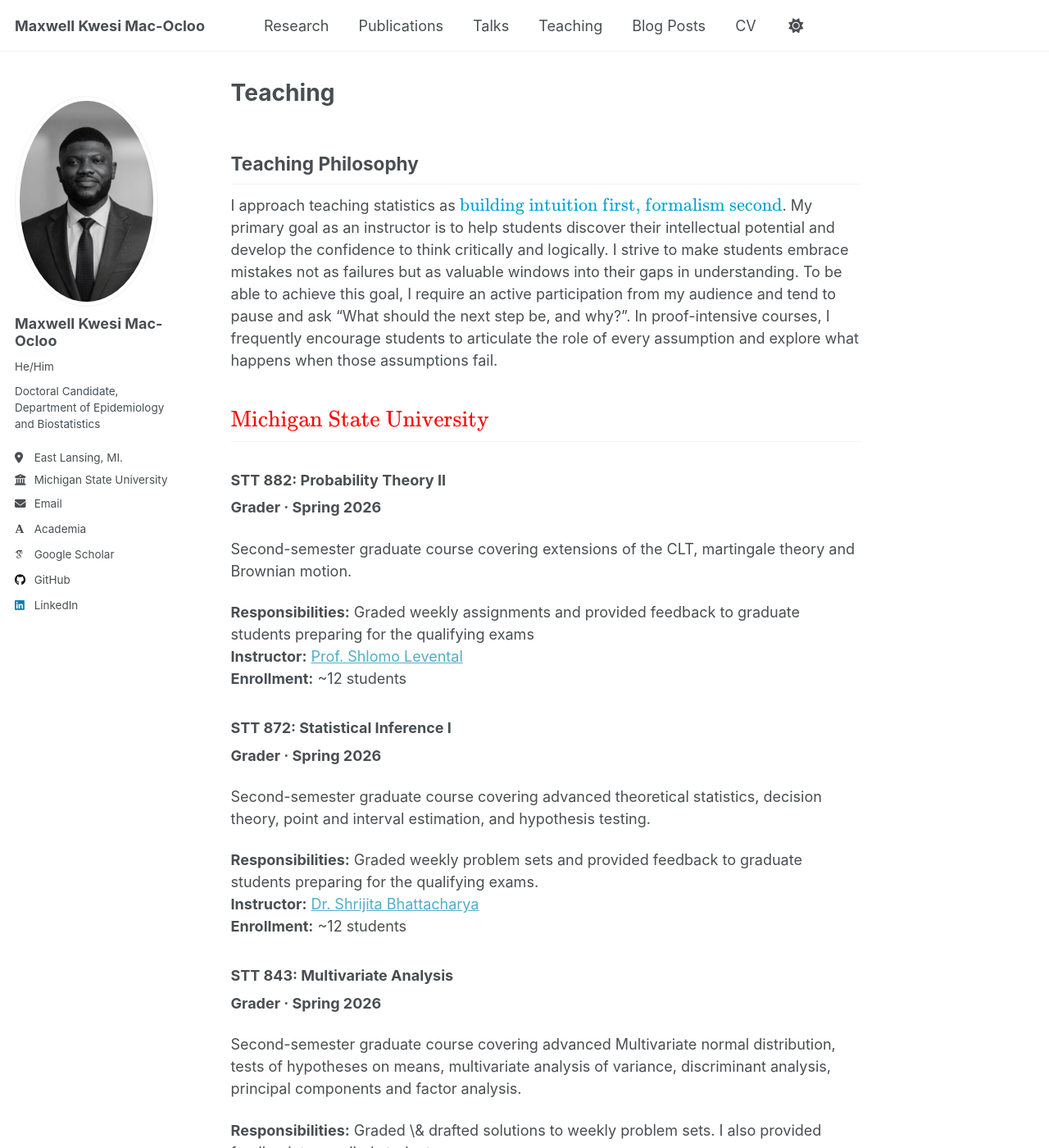
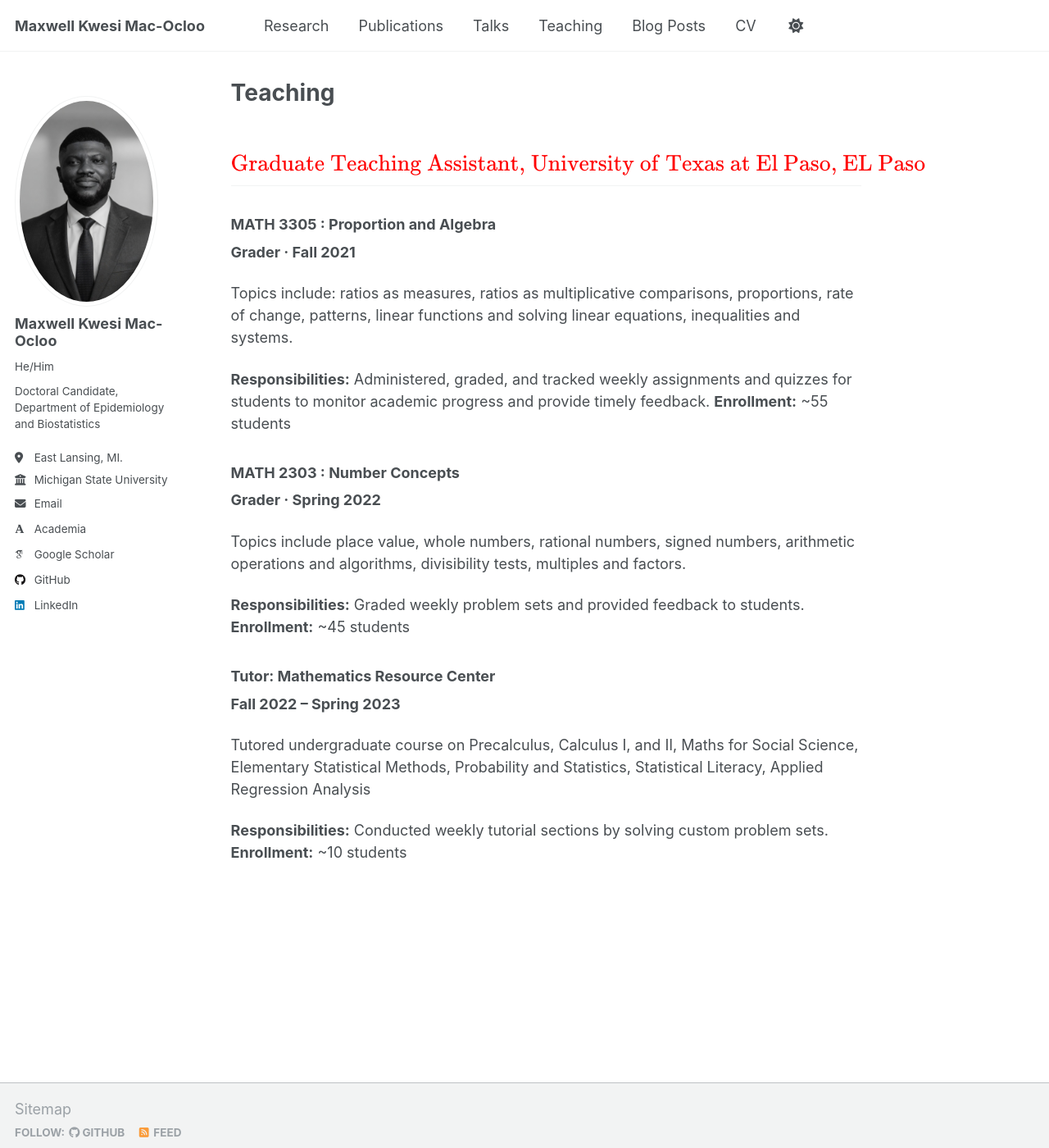
Before and after one commit to MaxwellMacocloo/maxwellmacocloo.github.io, a Jekyll site: the page built from _pages/teaching.md, in a window 1280 px wide and 1400 px high. Shown: the whole window at 82% size. Built offline with Jekyll 4.4.1, drawn with Linux system fonts in a browser that asks for light colours; some web fonts are replaced; some of the changed text lies outside the part shown.

Commit message:
Revise teaching experience and update course details
Updated teaching experience section with new roles and responsibilities, including positions at the University of Texas at El Paso and Michigan State University. Removed outdated information and added new courses taught and responsibilities held.

```diff
--- a/_pages/teaching.md
+++ b/_pages/teaching.md
@@ -5,105 +5,38 @@ permalink: /teaching/
 author_profile: true
 ---
 
-## Teaching Philosophy
 
-I approach teaching statistics as $\color{#00a0d1}{\text{building intuition first, formalism second}}$. My primary goal as an instructor is to help students discover their intellectual potential and develop the confidence to think critically and logically. I strive to make students embrace mistakes not as failures but as valuable windows into their gaps in understanding. To be able to achieve this goal, I require an active participation from my audience and tend to pause and ask  “What should the next step be, and why?”. In proof-intensive courses, I frequently encourage students to articulate the role of every assumption and explore what happens when those assumptions fail.
+## $\color{red}\text{Graduate Teaching Assistant, University of Texas at El Paso, EL Paso}$
 
-## $\color{red}\text{Michigan State University}$
+### MATH 3305 : Proportion and Algebra
+**Grader · Fall 2021**
 
-### STT 882: Probability Theory II
-**Grader · Spring 2026**
+Topics include: ratios as measures, ratios as multiplicative
+comparisons, proportions, rate of change, patterns, linear
+functions and solving linear equations, inequalities and systems.
 
-Second-semester graduate course covering extensions of the CLT, martingale theory and Brownian motion.
+**Responsibilities:** Administered, graded, and tracked weekly assignments and quizzes for students to monitor academic progress and provide timely feedback.
+**Enrollment:** ~55 students
 
-**Responsibilities:** Graded weekly assignments and provided feedback to graduate students preparing for the qualifying exams
-**Instructor:** [Prof. Shlomo Levental](https://directory.natsci.msu.edu/directory/Profiles/Person/102576)
-**Enrollment:** ~12 students
+### 	MATH 2303 : Number Concepts
+**Grader · Spring 2022**
 
-### STT 872: Statistical Inference I
-**Grader · Spring 2026**
+Topics include place value, whole numbers,
+rational numbers, signed numbers, arithmetic operations and algorithms,
+divisibility tests, multiples and factors.
 
-Second-semester graduate course covering advanced theoretical statistics, decision theory, point and interval estimation, and hypothesis testing.
-
-**Responsibilities:** Graded weekly problem sets and provided feedback to graduate students preparing for the qualifying exams.
-**Instructor:** [Dr. Shrijita Bhattacharya](https://shrijitabhattacharya.github.io)
-**Enrollment:** ~12 students
-
-### STT 843: Multivariate Analysis
-**Grader · Spring 2026**
-
-Second-semester graduate course covering advanced Multivariate normal distribution, tests of hypotheses on means, multivariate analysis of variance, discriminant analysis, principal components and factor analysis.
-
-**Responsibilities:** Graded \& drafted solutions to weekly problem sets. I also provided feedback to enrolled students.
-**Instructor:** [Dr. Guanqun Cao](https://sites.google.com/view/guanquncaowebpage)
-**Enrollment:** ~10 students
-
-### STT 200: Statistical Methods
-**Instructor · Summer 2023**
-
-Undergraduate course covering data analysis, informal probability models and random variables, randomization-based inference, confidence intervals, and simple linear regression
-
-**Responsibilities:** Held weekly office hours to work through course concepts and problem sets with students, and collaborated with the instructional team in weekly meetings to design and grade homework, midterms, and final exams.
-**Enrollment:** ~30 students
-
-### STT 200: Statistical Methods
-**Teaching Assistant · Fall 2022, Spring 2023, Fall 2023, Spring 2024, Fall 2024, Spring 2025, Fall 2026**
-
-Undergraduate course covering data analysis, informal probability models and random variables, randomization-based inference, confidence intervals, and simple linear regression
-
-**Responsibilities:** Led weekly recitation sections; hosted office hours at the Statistics Learning Center; graded recitations and exams.
-**Instructor:** [Camille Fairbourn](https://directory.natsci.msu.edu/Directory/Profiles/Person/102579?org=2&group=152)
-**Enrollment:** ~90 students
-
-## $\color{red}\text{University of Ghana}$
-
-### STAT 221: Introductory Probability I
-**Teaching Assistant · Fall 2019**
-
-Undergraduate course covering foundational probability laws, random variables, and standard discrete and continuous distributions.
-
-**Responsibilities:** Conducted weekly tutorial sections by solving custom problem sets; hosted office hours for students needing extra help with the material; graded exams and homeworks.
-**Instructor:** [Prof. Louis Asiedu](https://www.ug.edu.gh/statistics/people/prof-louis-asiedu)
-**Enrollment:** ~100 students
-
-### ACTU 407: Survival Analysis and Modelling
-**Teaching Assistant · Fall 2019**
-
-Undergraduate course introducing survival analysis and its real life applications. The course covered topics such as, survival distribution functions, force of mortality, hazard rates, parametric and non-parametric methods to estimate survival probabilities.
-
-**Responsibilities:** Conducted weekly tutorial sections by solving custom problem sets; hosted office hours for students needing extra help with the material; graded exams and homeworks.
-**Instructor:** [Prof. Louis asiedu](https://www.ug.edu.gh/statistics/people/prof-louis-asiedu)
-**Enrollment:** ~20 students
+**Responsibilities:** Graded weekly problem sets and provided feedback to students.
+**Enrollment:** ~45 students
 
 
-### STAT 451: Introduction to Stochastic Processes
-**Teaching Assistant · Fall 2019**
 
-Undergraduate course covering discrete and continuous time processes, Markov  chains, random  walks, birth  and  death processes, random trees and Galton-Watson processes,
+### Tutor: Mathematics Resource Center
+**Fall 2022 -- Spring 2023**
 
-**Responsibilities:** Conducted weekly tutorial sections by solving custom problem sets; hosted office hours for students needing extra help with the material; graded exams and homeworks.
-**Instructor:** [Prof. Louis asiedu](https://www.ug.edu.gh/statistics/people/prof-louis-asiedu)
-**Enrollment:** ~20 students
+Tutored undergraduate course on Precalculus, Calculus I, and II, Maths for Social Science, Elementary Statistical Methods, Probability and Statistics, Statistical Literacy, Applied Regression Analysis
 
-
-### STAT 608: Biostatistical Processes
-**Teaching Assistant · Spring 2020**
-
-Graduate course covering various modelling techniques and their applicability to data mainly in the fields of Biology and Medicine. Some topics include: Deterministic and Stochastic Models of Population Change; the concept and structure of life tables, competing risks of illness and death, survival and life expectancy of populations at risk.
-
-**Responsibilities:** Conducted weekly tutorial sections by solving custom problem sets; graded exams and homeworks.
-**Instructor:** [Prof. Louis asiedu](https://www.ug.edu.gh/statistics/people/prof-louis-asiedu)
-**Enrollment:** ~15 students
-
-
-### STAT 446: Multivariate Methods
-**Teaching Assistant · Spring 2020**
-
-Undergraduate course introducing the theory and methods of multivariate data analysis. Topics discussed included: Estimation and Tests of Hypotheses, Profile Analysis, Discriminant Analysis, Factor Analysis, Principal  Component Analysis  and  Cluster Analysis.
-
-**Responsibilities:** Conducted weekly tutorial sections by solving custom problem sets; hosted office hours for students needing extra help with the material; graded exams and homeworks.
-**Instructor:** [Prof. Louis asiedu](https://www.ug.edu.gh/statistics/people/prof-louis-asiedu)
-**Enrollment:** ~35 students
+**Responsibilities:** Conducted weekly tutorial sections by solving custom problem sets.
+**Enrollment:** ~10 students
 
 <!--
 
```
